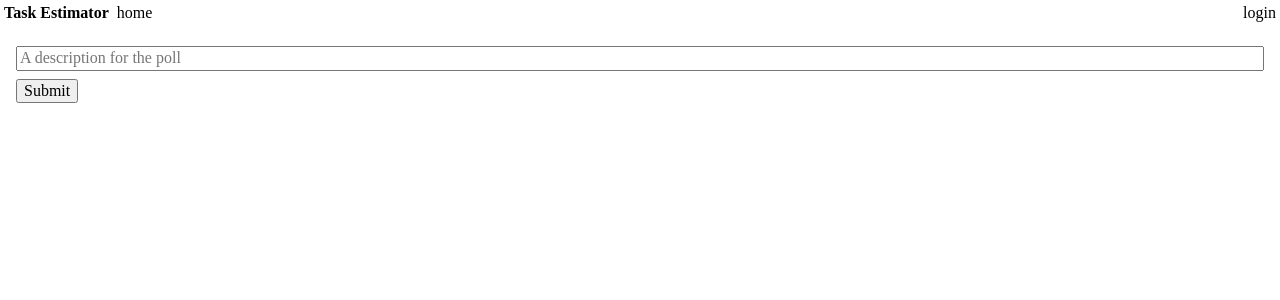
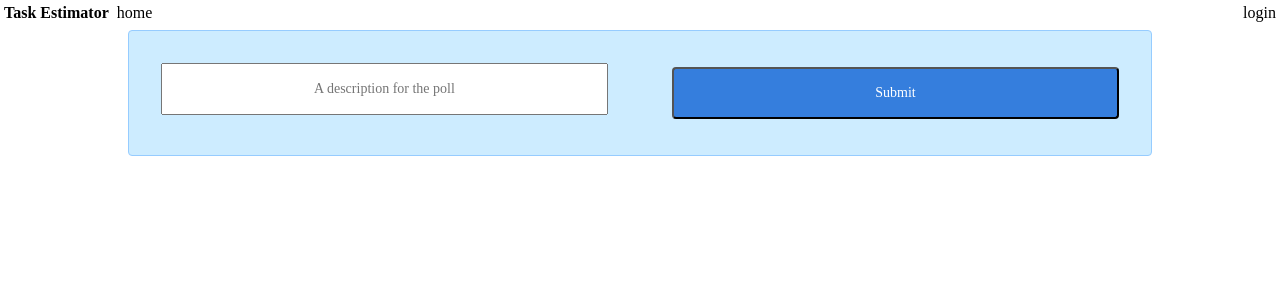
Before and after one commit to zahramemar/task-estimate-front, a React (Create React App) app: page /create in a window 1280 px wide. Shown: the top 300 px of the page. Built offline with nearby package versions, Linux system fonts and the light colour scheme; what apollo-link-ws would draw is missing.

Commit message:
add some style to create poll

```diff
--- a/src/components/CreatePoll.js
+++ b/src/components/CreatePoll.js
@@ -16,24 +16,38 @@ export default ({ history }) => {
 
   return (
     <div>
-      <div className="flex flex-column mt3">
+      <div className="mw8 center br2 ba b--light-blue bg-lightest-blue">
+        <div className="dt-ns dt--fixed-ns w-100">
+          <div className="pa3 pa4-ns dtc-ns v-mid">
+            <div>
               <input
-          className="mb2"
+                className="mb2 f6 tc db w-100 pv3"
                 value={description}
                 onChange={e => setDescription(e.target.value)}
                 type="text"
                 placeholder="A description for the poll"
               />
             </div>
+          </div>
+          <div className="pa3 pa4-ns dtc-ns v-mid">
             <Mutation
               mutation={CREATE_POLL_MUTATION}
               variables={{ description }}
               onCompleted={() => history.push("/")}
             >
               {createPollMutation => (
-          <button onClick={createPollMutation}>Submit</button>
+                <button
+                  className="no-underline f6 tc db w-100 pv3 bg-animate bg-blue hover-bg-dark-blue white br2"
+                  onClick={createPollMutation}
+                >
+                  Submit
+                </button>
               )}
             </Mutation>
           </div>
+        </div>
+      </div>
+      <div className="flex flex-column mt3"></div>
+    </div>
   );
 };
```
Lines whose indentation alone changed are shown as unchanged.
